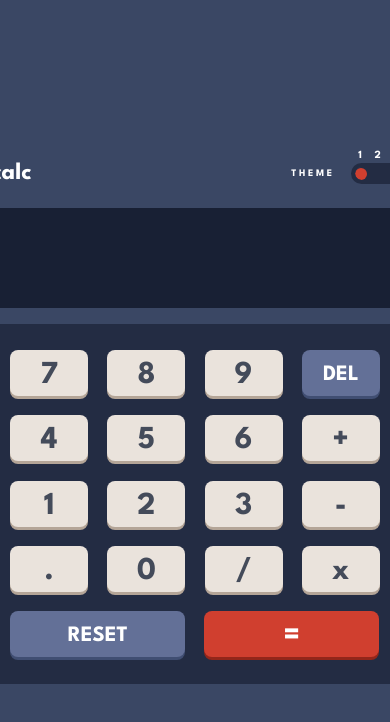
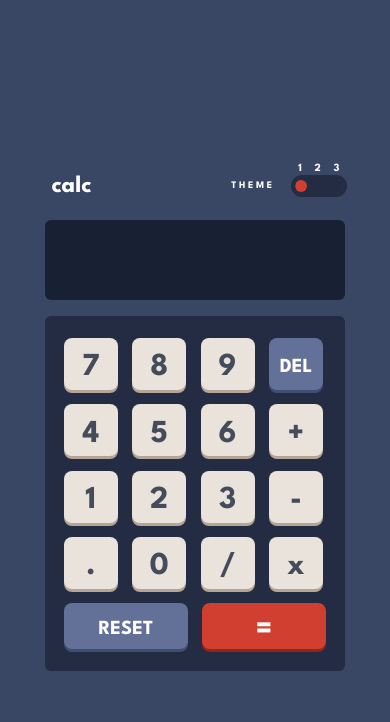
Before and after one commit to Federico-Baez/Calculator-App-React, a React (Vite) app in the folder calculator-app/: page / in a window 390 px wide. Shown: the top 722 px of the page. Built offline with nearby package versions, Linux system fonts and the light colour scheme.

Commit message:
feat: responsive design

```diff
--- a/calculator-app/src/components/containers/calcContainter.jsx
+++ b/calculator-app/src/components/containers/calcContainter.jsx
@@ -39,9 +39,9 @@ const CalcContainter = ({ handleThemeChange, theme }) => {
     const divide = (num1, num2) => {
         if (typeof num1 === "number" && typeof num2 === "number") {
             if (num2 != 0) {
-                return setScreenText(((num1 / num2) * 100) / 100);
+                return setScreenText(Math.round((num1 / num2) * 100) / 100);
             } else {
-                setScreenText("Math ERROR 1");
+                setScreenText("Math ERROR");
                 setErrorFlag(true);
             }
         } else {
@@ -108,7 +108,7 @@ const CalcContainter = ({ handleThemeChange, theme }) => {
         }
         //error message and flag used when the lenght of screen text >15
         else if (screenText.length > 15) {
-            setScreenText("Math ERROR 2");
+            setScreenText("Math ERROR");
             setErrorFlag(true);
 
         } else {
--- a/calculator-app/src/styles/calculator-Themes.scss
+++ b/calculator-app/src/styles/calculator-Themes.scss
@@ -373,3 +373,56 @@
         }
     }
 }
+
+@media (max-width: 500px) {
+    .calc-container {
+        width: 300px;
+        height: 600px;
+        gap: 1rem;
+    }
+
+    .calc-screen {
+        width: 300px;
+        height: 80px;
+    }
+
+    .calc-keypad {
+        width: 300px;
+        height: 355px;
+
+        .button-container {
+            display: grid;
+            gap: .9rem;
+
+
+            .number {
+                font-size: 32px;
+                display: flex;
+                align-items: center;
+                justify-content: center;
+                padding: 0;
+                padding-top: .5rem;
+            }
+
+            .row {
+                display: flex;
+                gap: .9rem;
+            }
+
+            .sm-btn {
+                width: 54px;
+                height: 52px;
+            }
+
+            .lg-btn {
+                width: 124px;
+                height: 46px;
+            }
+
+            .btn-spc {
+                font-size: 20px;
+            }
+        }
+    }
+
+}
```
